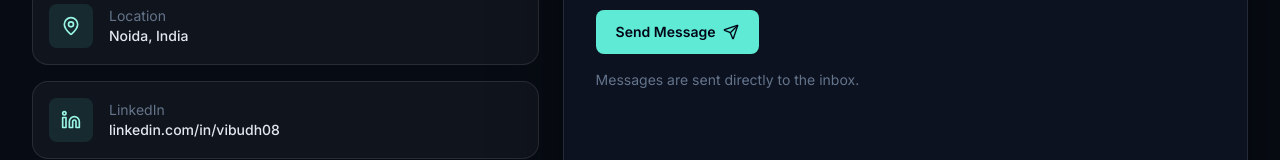
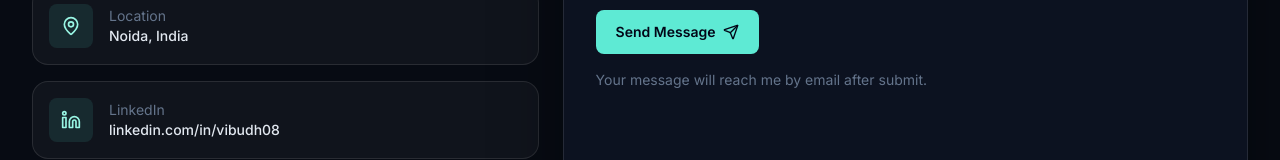
Before and after one commit to Vibudh08/My-Portfolio, a Next.js app: page / in a window 1280 px wide. Shown: the part 7149-7309 px from the top of the page. Built offline with nearby package versions, Linux system fonts and the light colour scheme.

Commit message:
complete

```diff
--- a/src/components/Contact.tsx
+++ b/src/components/Contact.tsx
@@ -139,7 +139,7 @@ export function Contact() {
                   {statusMessage}
                 </p>
               ) : (
-                <p className="mt-4 text-sm text-slate-500">Messages are sent directly to the inbox.</p>
+                <p className="mt-4 text-sm text-slate-500">Your message will reach me by email after submit.</p>
               )}
             </div>
           </form>
```
Also changed, not shown: src/app/apple-icon.svg (added), src/app/icon.svg (added).
